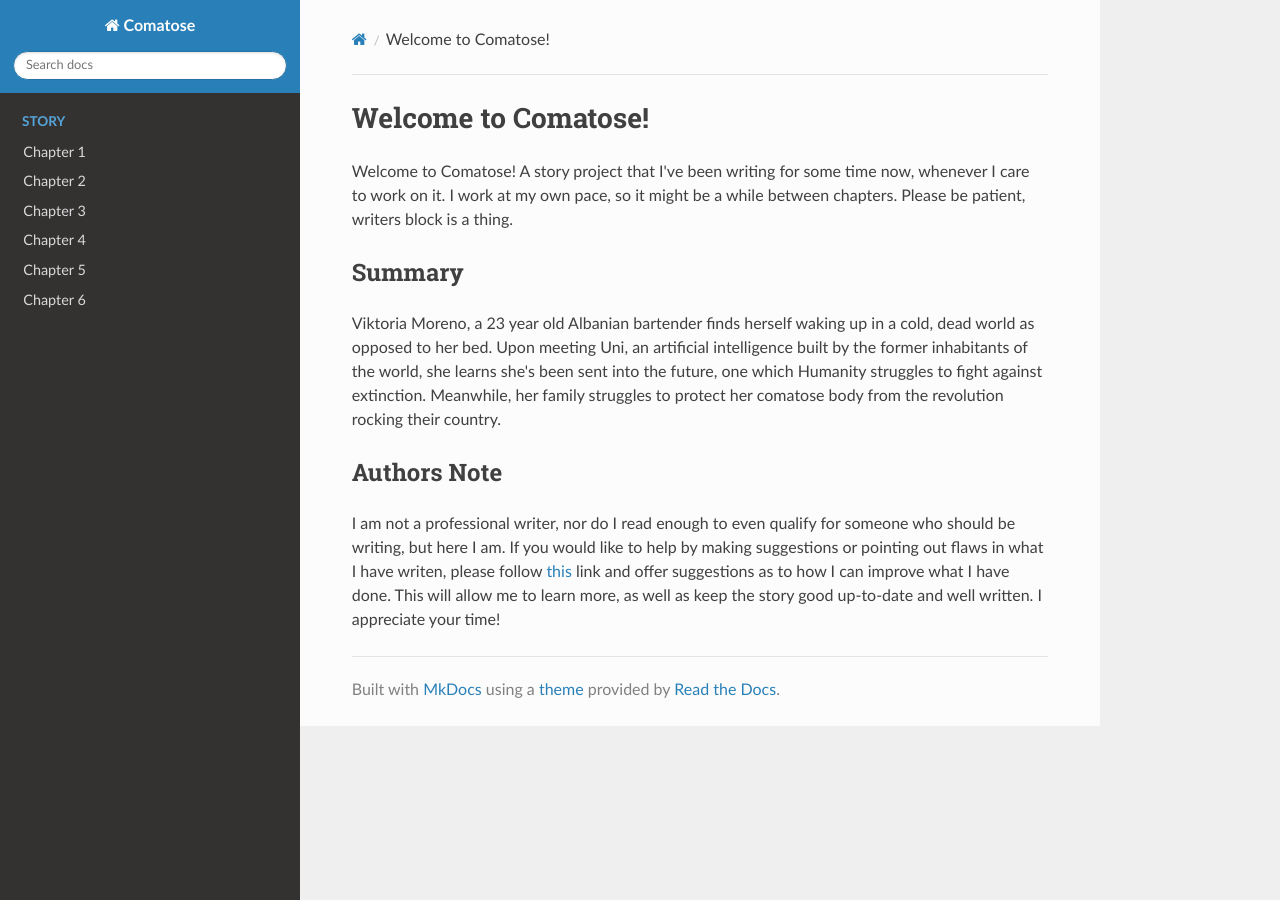
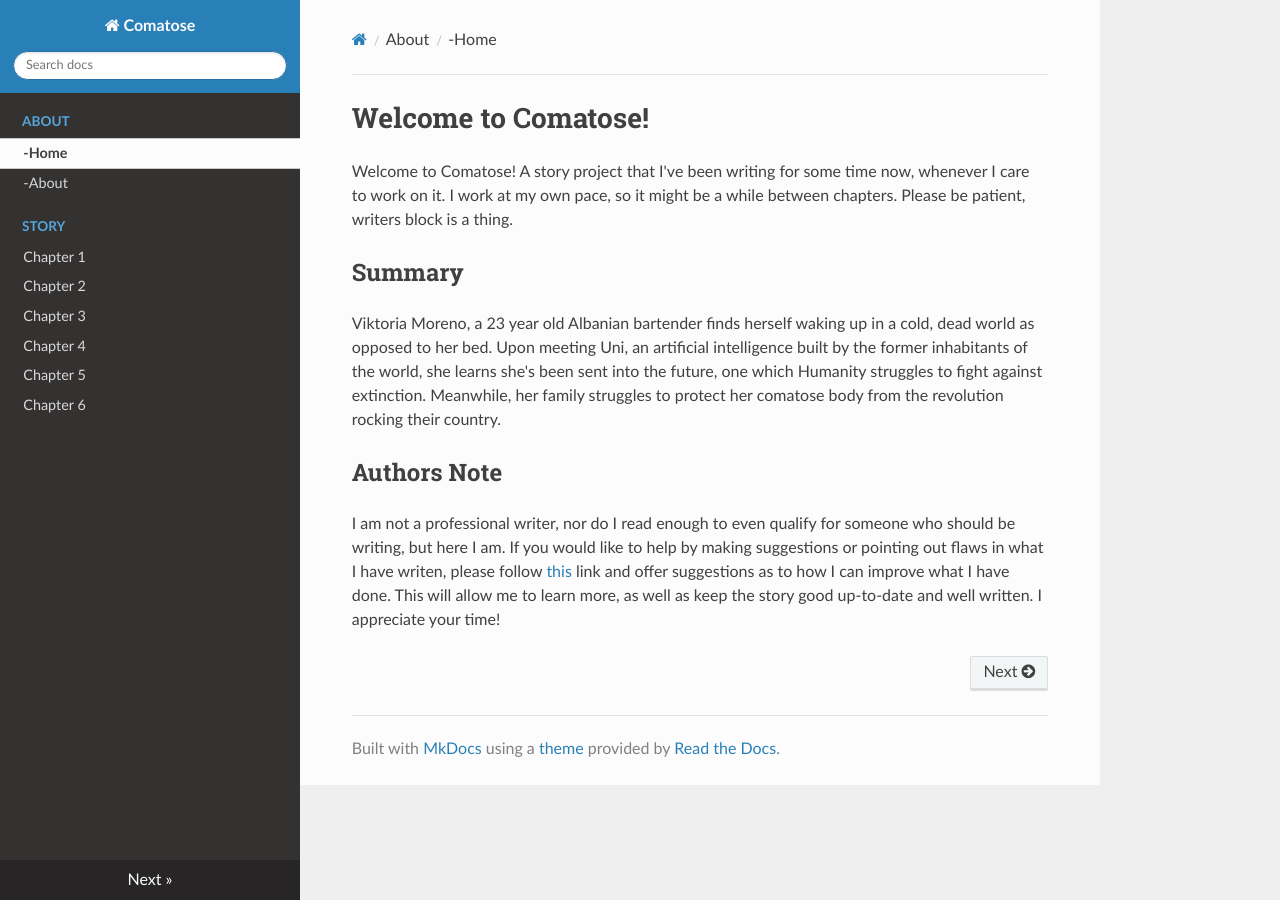
Before and after one commit to asibs121/Comatose, an MkDocs documentation site: the page built from docs/index.md, in a window 1280 px wide. Built offline with MkDocs 1.6.1, drawn with Linux system fonts in a browser that asks for light colours; nearby versions of some CDN libraries.

Commit message:
Update mkdocs.yml

```diff
--- a/mkdocs.yml
+++ b/mkdocs.yml
@@ -1,5 +1,8 @@
 site_name: Comatose
 nav:
+    - About:
+        -Home: index.md
+        -About: about.md
     - Story:
         - Chapter 1: chap1.md
         - Chapter 2: chap2.md
```
